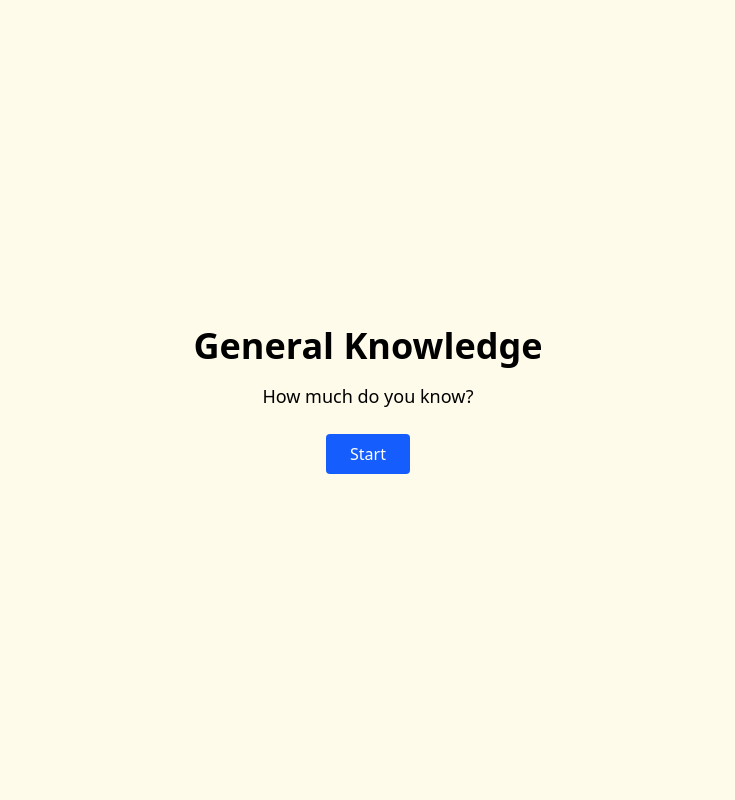
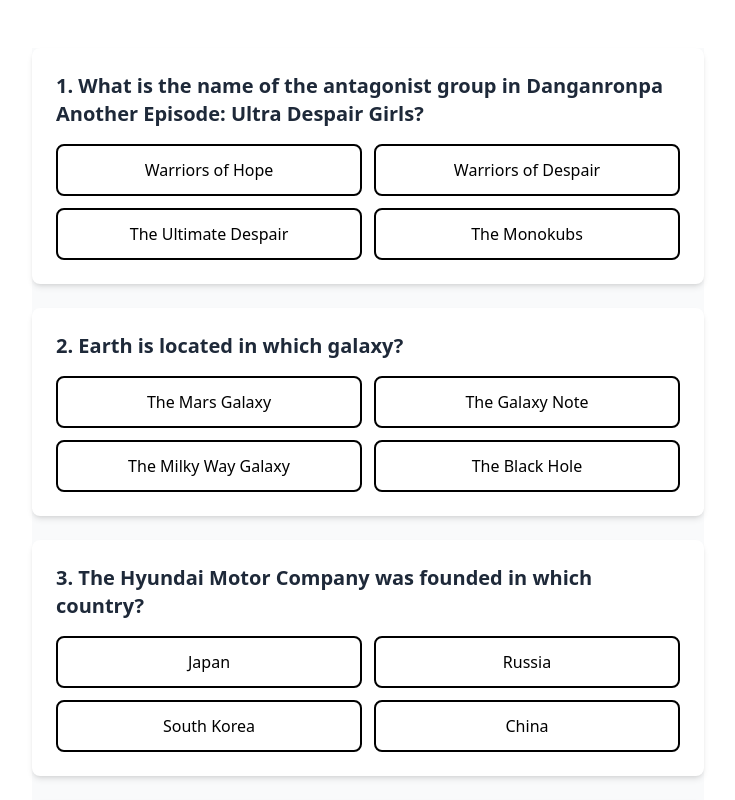
Before and after one commit to dag12y/Quiz-App, a React (Vite) app: page / in a window 1280 px wide. Both pictures are taken after a click on the button "Start". Shown: the top 800 px of the page, without its empty margins (272-1007 px from the left). Built offline with nearby package versions, Linux system fonts and the light colour scheme; the HTML template or start-up script is replaced by a standard one.

Commit message:
add question page

```diff
--- a/index.html
+++ b/index.html
@@ -6,8 +6,8 @@
         <meta name="viewport" content="width=device-width, initial-scale=1.0" />
         <title>Quiz-App</title>
     </head>
-    <body class="h-screen bg-amber-50">
-        <div id="root" class="h-screen"></div>
+    <body >
+        <div id="root"></div>
         <script type="module" src="/src/main.jsx"></script>
     </body>
 </html>
--- a/package.json
+++ b/package.json
@@ -11,6 +11,7 @@
   },
   "dependencies": {
     "@tailwindcss/vite": "^4.1.11",
+    "html-entities": "^2.6.0",
     "react": "^19.1.0",
     "react-dom": "^19.1.0",
     "tailwindcss": "^4.1.11"
--- a/src/App.jsx
+++ b/src/App.jsx
@@ -1,13 +1,69 @@
+import { useState } from "react";
+import questions from './data'
+import { decode } from "html-entities";
+
 function App() {
+    let [welcome,setWelcome]=useState(true)
+
+    function shuffleArray(array) {
+        const shuffled = [...array]; // Copy the array to avoid mutating the original
+        for (let i = shuffled.length - 1; i > 0; i--) {
+            const j = Math.floor(Math.random() * (i + 1)); // Random index
+            [shuffled[i], shuffled[j]] = [shuffled[j], shuffled[i]]; // Swap
+        }
+        return shuffled;
+    }
+
+    let questionsHTML = questions.map((question,index)=>{
+        let choices = shuffleArray([question.correct_answer,...question.incorrect_answers])
+
+        return (
+            <div
+                className="question w-full max-w-2xl bg-white p-6 rounded-lg shadow-md mb-6"
+                key={index}
+            >
+                <p className="text-xl font-semibold mb-4 text-gray-800">
+                    {index + 1}. {decode(question.question)}
+                </p>
+                <div className="answers grid grid-cols-1 md:grid-cols-2 gap-3">
+                    {choices.map((answer) => {
+                        return (
+                            <button
+                                className="answer border-2 px-4 py-3 rounded-lg transition-all "
+                                key={answer}
+                            >
+                                {decode(answer)}
+                            </button>
+                        );
+                    })}
+                </div>
+            </div>
+        );
+})
     return (
-        <div className="flex flex-col items-center justify-center min-h-screen">
-            <h1 className="text-4xl font-bold mb-4">General Knowledge</h1>
-            <p className="text-lg mb-6">How much do you know?</p>
-            <button className="px-6 py-2 bg-blue-600 text-white rounded hover:bg-blue-700 transition">
-                Start
-            </button>
-        </div>
-    );
-}
+        <main className="flex-grow flex flex-col items-center justify-center py-12 px-4 sm:px-6 lg:px-8 w-full">
+            {welcome ? (
+                <div className="flex flex-col items-center justify-center min-h-screen ">
+                    <h1 className="text-4xl font-bold mb-4">
+                        General Knowledge
+                    </h1>
+                    <p className="text-lg mb-6">How much do you know?</p>
+                    <button
+                        className="px-6 py-2 bg-blue-600 text-white rounded hover:bg-blue-700 transition cursor-pointer"
+                        onClick={() => {
+                            setWelcome(!welcome);
+                        }}
+                    >
+                        Start
+                    </button>
+                </div>
+            ) : (
+                <div className="questions min-h-screen bg-gray-50 flex flex-col">
+                    {questionsHTML}
+                </div>
+            )}
+            ;
+        </main>
+    );}
 
 export default App;
--- /dev/null
+++ b/src/data.js
@@ -0,0 +1,52 @@
+export default [
+    {
+        type: "multiple",
+        difficulty: "easy",
+        category: "General Knowledge",
+        question:
+            "What is the name of the antagonist group in Danganronpa Another Episode: Ultra Despair Girls?",
+        correct_answer: "Warriors of Hope",
+        incorrect_answers: [
+            "The Monokubs",
+            "Warriors of Despair",
+            "The Ultimate Despair",
+        ],
+    },
+    {
+        type: "multiple",
+        difficulty: "easy",
+        category: "General Knowledge",
+        question: "Earth is located in which galaxy?",
+        correct_answer: "The Milky Way Galaxy",
+        incorrect_answers: [
+            "The Mars Galaxy",
+            "The Galaxy Note",
+            "The Black Hole",
+        ],
+    },
+    {
+        type: "multiple",
+        difficulty: "easy",
+        category: "General Knowledge",
+        question: "The Hyundai Motor Company was founded in which country?",
+        correct_answer: "South Korea",
+        incorrect_answers: ["Russia", "Japan", "China"],
+    },
+    {
+        type: "multiple",
+        difficulty: "easy",
+        category: "General Knowledge",
+        question:
+            "What was the nickname given to the Hughes H-4 Hercules, a heavy transport flying boat which achieved flight in 1947?",
+        correct_answer: "Spruce Goose",
+        incorrect_answers: ["Noah&#039;s Ark", "Fat Man", "Trojan Horse"],
+    },
+    {
+        type: "multiple",
+        difficulty: "easy",
+        category: "General Knowledge",
+        question: "What is the French word for &quot;hat&quot;?",
+        correct_answer: "Chapeau",
+        incorrect_answers: ["Bonnet", " &Eacute;charpe", " Casque"],
+    },
+];
```
Also changed, not shown: 1 other file (tests, documents, lock files or other folders).
